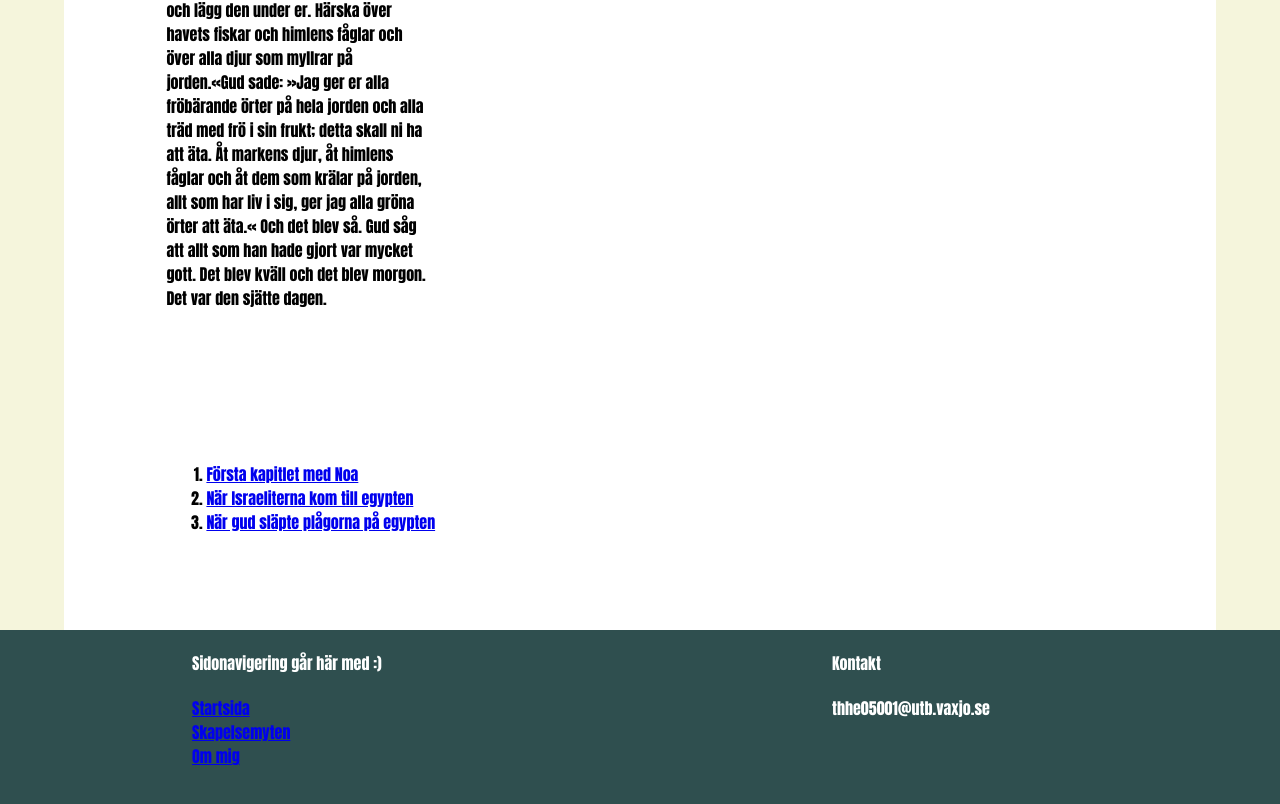
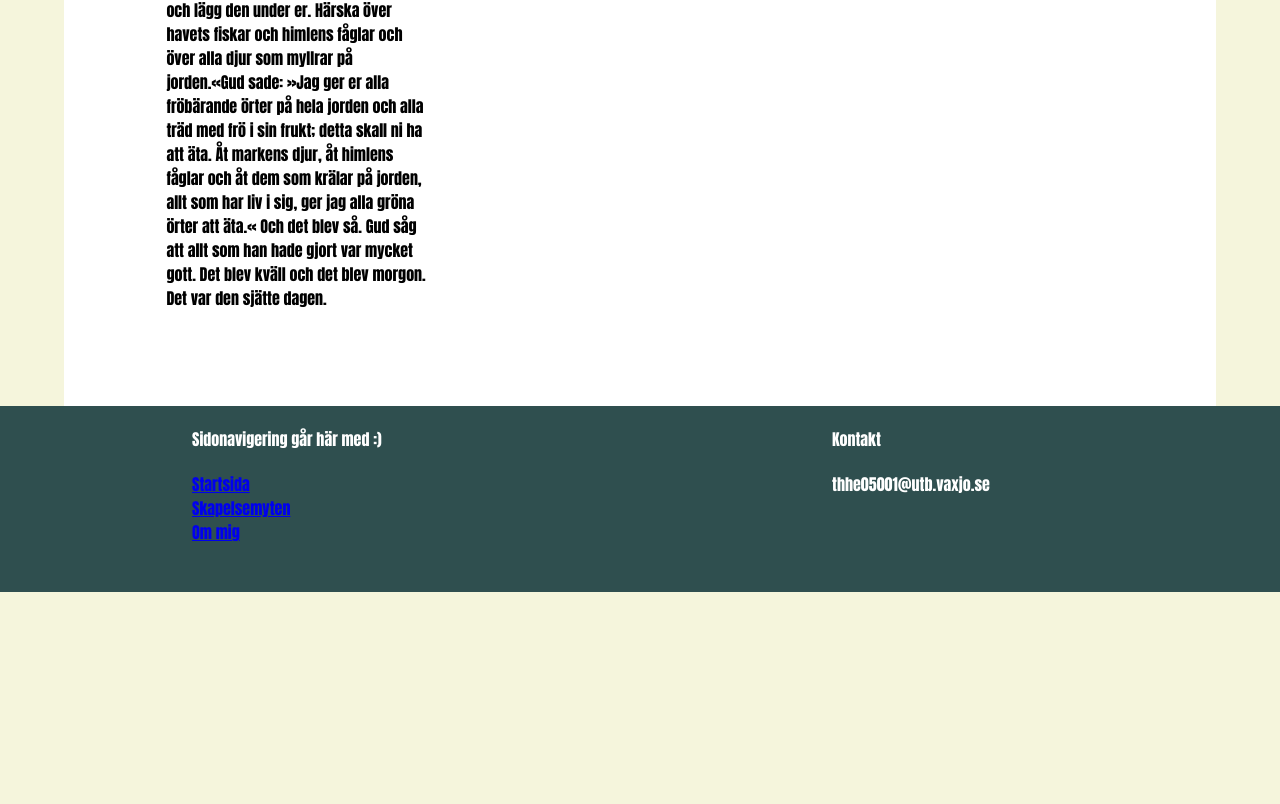
Before and after one commit to KungeniDjunglen/Egen_Hemsida, a plain HTML site: page sida2.html in a window 1280 px wide. Shown: the part 2015-2819 px from the top of the page. After the commit the page ends 2607 px from the top, so only its background shows below. Drawn offline with Linux system fonts and the light colour scheme.

Commit message:
Fixat lista

```diff
--- a/sida2.html
+++ b/sida2.html
@@ -57,14 +57,7 @@
                     <a href="https://www.bibeln.se/visa?q=gen.1@b2k"> <img src="jesus.png" alt="Jesus"></a> <!-- Bild som är en länk -->
                     <p>Tryck på Jesus</p>
                 </section>
-                <section>
-                    <ol>
-                        <li><a href="https://bibeln.se/visa?q=gen.6@b2k">Första kapitlet med Noa</a></li>
-                        <li><a href="https://bibeln.se/visa?q=exo.1@b2k">När Israeliterna kom till egypten</a></li>
-                        <li><a href="https://bibeln.se/visa?q=exo.7@b2k">När gud släpte plågorna på egypten</a></li>
 
-                    </ol>
-                </section>
             </main>
             <footer>
                 <section>  <!-- Vänsta sidan av footer -->
```
Also changed, not shown: aboutme.html (+8 -0 lines).
